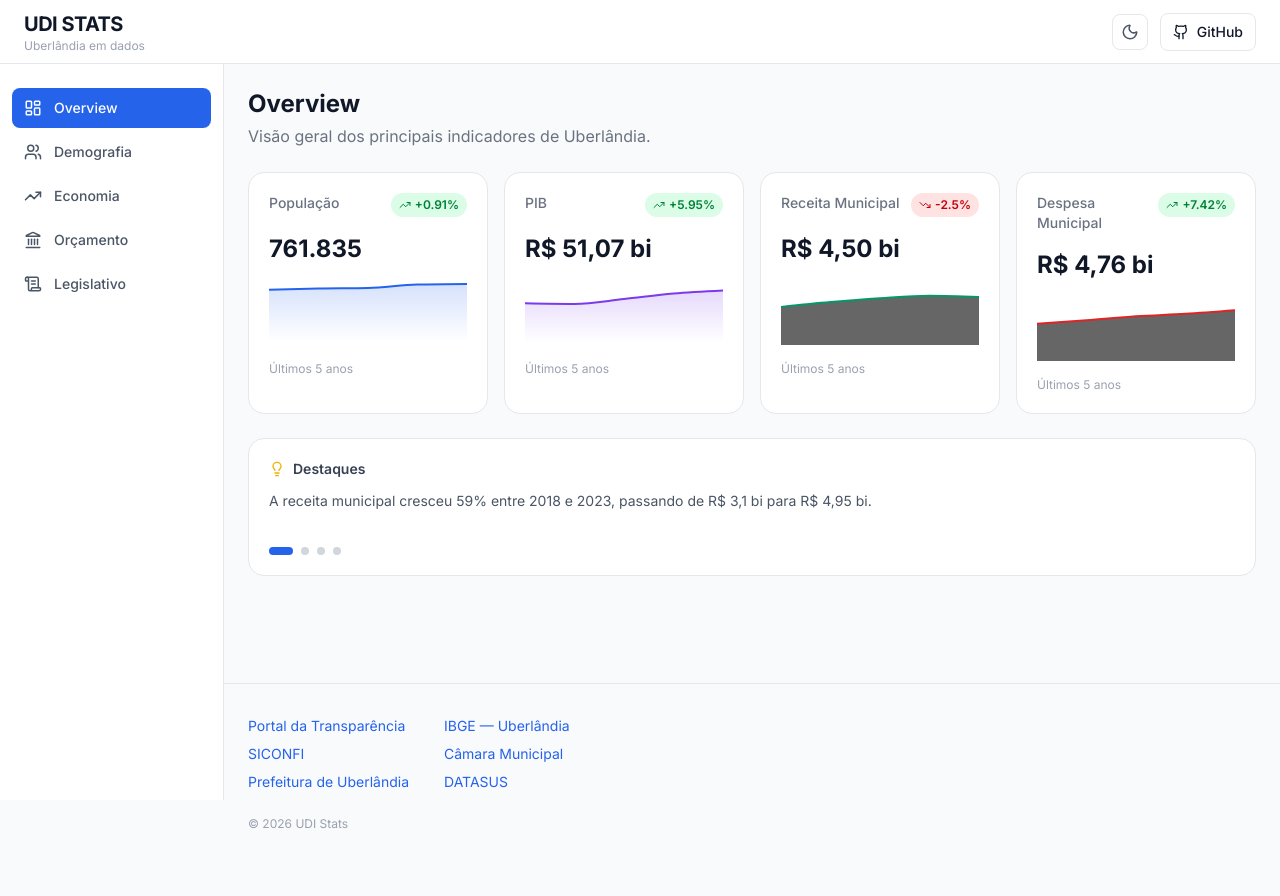
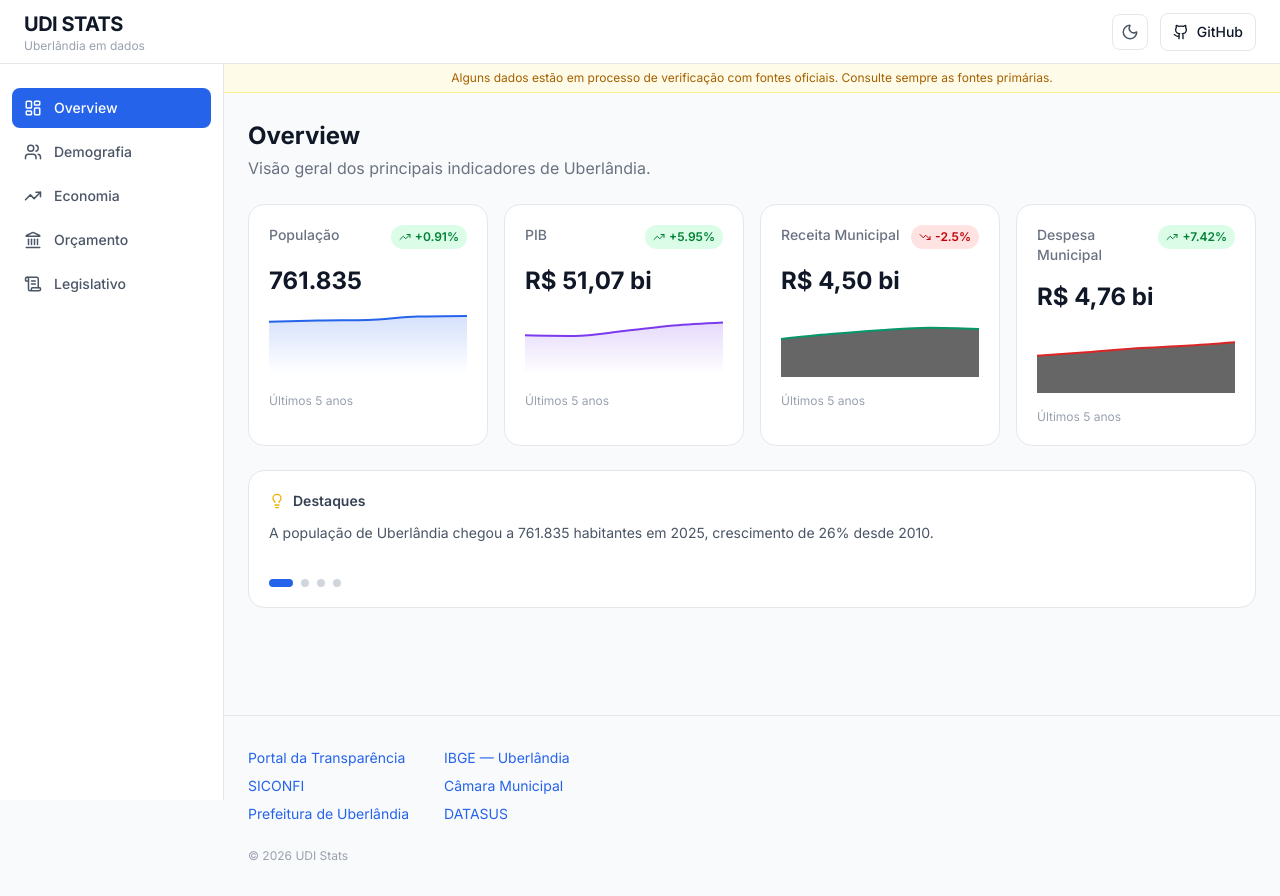
Before and after one commit to lucascamargosi/udi-stats, a Next.js app: page /overview in a window 1280 px wide. Before the commit the page ends 864 px from the top, so only its background shows below. Built offline with nearby package versions, Linux system fonts and the light colour scheme.

Commit message:
fix(overview): atualiza insights e adicionar aviso de verificação de dados

```diff
--- a/src/app/layout.tsx
+++ b/src/app/layout.tsx
@@ -23,10 +23,14 @@ export default function RootLayout({
       <body className={inter.className}>
         <ThemeProvider>
           <Header />
+          <div className="fixed top-16 left-0 right-0 z-40 bg-yellow-50 dark:bg-yellow-900/20 border-b border-yellow-200 dark:border-yellow-800 px-4 py-1.5 text-center text-xs text-yellow-700 dark:text-yellow-400 md:ml-56">
+            Alguns dados estão em processo de verificação com fontes oficiais.
+            Consulte sempre as fontes primárias.
+          </div>
           <div className="hidden md:block">
             <Sidebar />
           </div>
-          <main className="md:ml-56 pt-16 min-h-screen flex flex-col">
+          <main className="md:ml-56 pt-24 min-h-screen flex flex-col">
             {children}
           </main>
         </ThemeProvider>
--- a/src/components/overview/InsightsBar.tsx
+++ b/src/components/overview/InsightsBar.tsx
@@ -4,10 +4,10 @@ import { useState } from "react";
 import { Lightbulb } from "lucide-react";
 
 const insights = [
-  "A receita municipal cresceu 59% entre 2018 e 2023, passando de R$ 3,1 bi para R$ 4,95 bi.",
-  "A população de Uberlândia cresceu mais de 130 mil habitantes na última década.",
-  "O PIB per capita saltou de R$ 30.130 em 2010 para R$ 55.380 em 2021, um crescimento de 83%.",
-  "Em 2023, o município registrou superávit de R$ 240 milhões no orçamento.",
+  "A população de Uberlândia chegou a 761.835 habitantes em 2025, crescimento de 26% desde 2010.",
+  "O PIB de Uberlândia atingiu R$ 51 bilhões em 2023, consolidando a cidade como uma das maiores economias de Minas Gerais.",
+  "Em 2024 a despesa municipal superou a receita, registrando déficit de R$ 254 milhões.",
+  "A Câmara Municipal gastou R$ 61,1 milhões em 2024, com custo médio de R$ 2,26 milhões por vereador.",
 ];
 
 export default function InsightsBar() {
```
